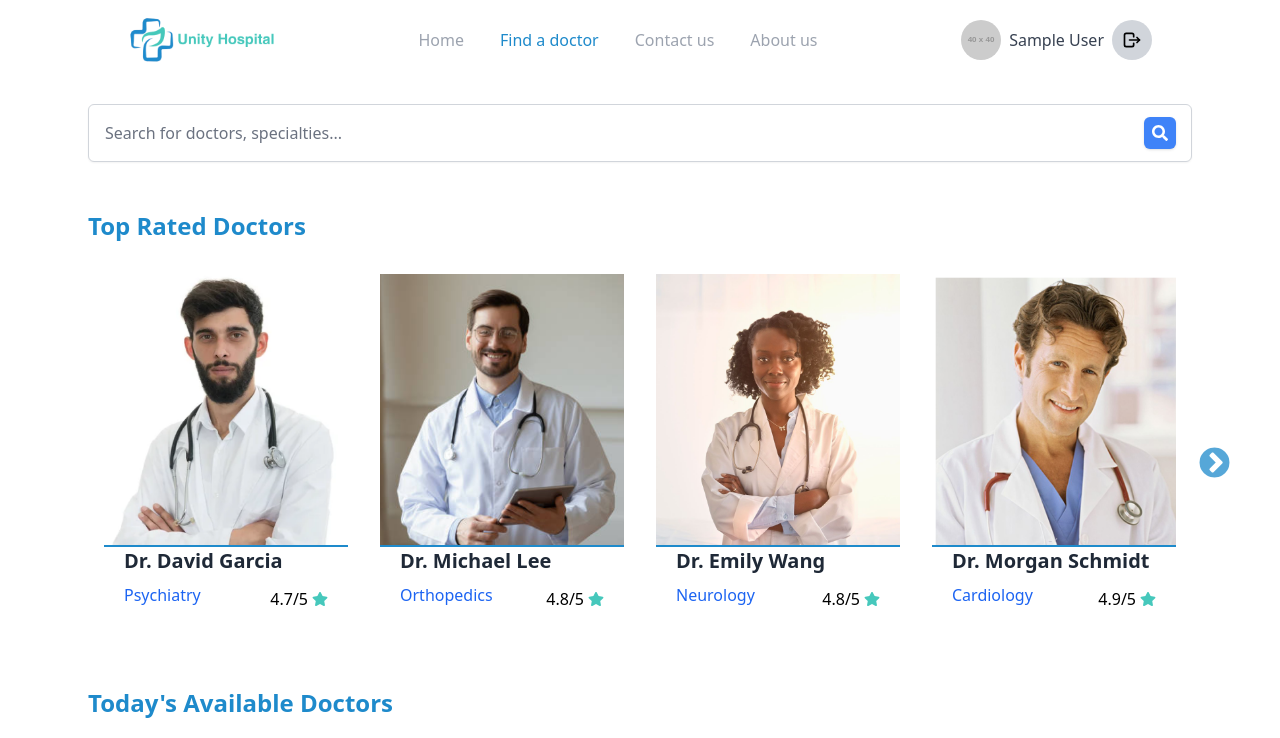
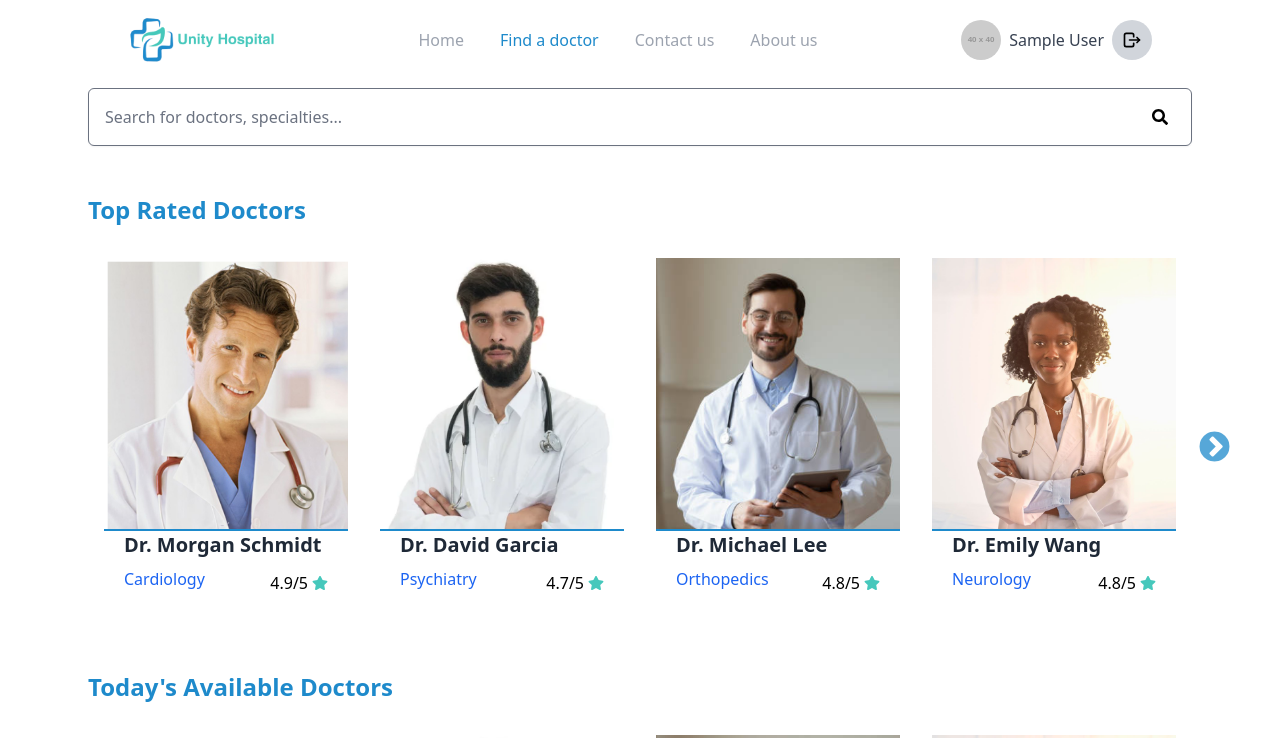
Before and after one commit to LEGENDARY-AHMED/Hospital, a React (Vite) app: page /#/Find-a-doctor in a window 1280 px wide. Shown: the top 738 px of the page. Built offline with nearby package versions, Linux system fonts and the light colour scheme; sample sign-in values are in the browser's storage.

Commit message:
added some thing

```diff
--- a/src/component/Change password/changePassword.jsx
+++ b/src/component/Change password/changePassword.jsx
@@ -19,7 +19,7 @@ const Change = () => {
         <title>Forgot Password - Unity Hospital</title>
       </Helmet>
 
-      <section className="flex flex-col items-center justify-center w-full min-h-screen px-4 lg:px-0">
+      <section className="flex flex-col items-center justify-center h-screen">
         <form className="flex flex-col text-center lg:pb-0 p-6 lg:p-12 border-2 lg:border-0 order-2 lg:order-1 w-full max-w-lg lg:max-w-none bg-white rounded-lg shadow-lg lg:shadow-none">
           <h1 className="text-3xl lg:text-5xl font-bold text-[#46C8BC] mb-4 lg:mb-6">
             Change Your Password
--- a/src/component/Contact/Contact.jsx
+++ b/src/component/Contact/Contact.jsx
@@ -15,7 +15,7 @@ export default function Contact() {
   };
   return (
     <>
-      <section className="my-16">
+      <section className="h-screen flex items-center">
         <div className="relative w-full ">
           <div className="relative z-10 flex flex-col md:flex-row justify-between items-center gap-3">
             <img
--- a/src/component/Doctorinfo/Doctorinfo.jsx
+++ b/src/component/Doctorinfo/Doctorinfo.jsx
@@ -17,14 +17,14 @@ export default function Doctorinfo() {
   }, [setSidebarOpen]);
   return (
     <>
-      <section className="mx-auto my-24 lg:mt-8 h-auto">
+      <section className="mx-auto my-24">
         <div className="lg:max-w-[70%] md:max-w-[90%] max-w-[90%] mx-auto bg-background-gradient rounded-lg  xl:flex lg:flex md:flex overflow-hidden">
           {/* Left Section - Image */}
           <div className="lg:w-2/5 md:p-0  px-2 py-5  relative flex flex-col justify-center items-center">
             <img
               src={img}
               alt="Doctor"
-              className="w-full object-cover   h-full rounded-md"
+              className="w-full object-cover border-cyan-200 border-2 border-r-0  h-full rounded-l-md "
             />{" "}
             <FaStar className="absolute indent-0 left-2 md:bottom-2 bottom-5 text-[5rem] text-[#46C8BC]" />
             <p className="absolute indent-0 md:bottom-8 bottom-11 text-2xl left-8 font-bold text-white ">
--- a/src/component/Field/Field.jsx
+++ b/src/component/Field/Field.jsx
@@ -72,7 +72,7 @@ export default function Field() {
   ];
   return (
     <>
-      <section className="overflow-hidden mt-5">
+      <section className="overflow-hidden mt-24">
         <div className="flex ">
           <div>
             <img
--- a/src/component/about/About.jsx
+++ b/src/component/about/About.jsx
@@ -14,7 +14,7 @@ const About = () => {
       <Helmet>
         <title>About - Unity Hospital</title>
       </Helmet>
-      <section className="w-[90%] mx-auto my-24 lg:mt-8 h-auto">
+      <section className="w-[90%] mx-auto my-24">
         <img
           src={img}
           className="w-full object-cover"
--- a/src/component/doctor/Doctor.jsx
+++ b/src/component/doctor/Doctor.jsx
@@ -71,26 +71,23 @@ const Doctor = () => {
     infinite: true,
     speed: 500,
     slidesToShow: 4,
-    slidesToScroll: 1,
-    autoplay: true,
-    autoplaySpeed: 4000,
-    prevArrow: null,
+    slidesToScroll: 4,
     responsive: [
       {
         breakpoint: 1280,
-        settings: { slidesToShow: 4 },
+        settings: { slidesToShow: 4, slidesToScroll: 4 },
       },
       {
         breakpoint: 1024,
-        settings: { slidesToShow: 3 },
+        settings: { slidesToShow: 3, slidesToScroll: 3 },
       },
       {
         breakpoint: 768,
-        settings: { slidesToShow: 2 },
+        settings: { slidesToShow: 2 , slidesToScroll: 2 },
       },
       {
         breakpoint: 640,
-        settings: { slidesToShow: 1 },
+        settings: { slidesToShow: 1 , slidesToScroll: 1 },
       },
     ],
   };
@@ -102,7 +99,7 @@ const Doctor = () => {
   );
 
   return (
-    <div className="my-16 lg:mt-0">
+    <div className="my-16">
       <div className="w-[90%] mx-auto p-6">
         <div className="relative mb-6">
           <input
@@ -110,12 +107,13 @@ const Doctor = () => {
             value={searchQuery}
             onChange={handleSearchChange}
             placeholder="Search for doctors, specialties..."
-            className="border border-gray-300 rounded-md p-4 w-full focus:outline-none focus:ring-2 focus:ring-blue-500 shadow-sm transition"
+            className="rounded-md p-4 w-full shadow-sm transition"
           />
+          {/* focus:border-gray-300  focus:outline-none focus:shadow-gray-300 */}
           <div className="absolute right-4 top-1/2 transform -translate-y-1/2">
             <button
               onClick={handleSearch}
-              className="bg-blue-500 text-white p-2 rounded-md shadow hover:bg-blue-600 transition flex items-center justify-center"
+              className="p-2 flex items-center justify-center"
             >
               <FaSearch />
             </button>
@@ -173,7 +171,7 @@ const Doctor = () => {
                 <Link to="/Doctor-Info" key={index} className="p-4">
                   <div className="relative bg-white pb-6 overflow-hidden group">
                     <div className="border-b-2 border-[#1e8acb] relative overflow-hidden">
-                      <div className="absolute bottom-0 top-0 left-0 right-0 group-hover:bg-gradient-to-t from-blue-700/100 via-gray-800/5 to-sky-100/5 transition-all duration-500 z-10"></div>
+                      <div className="absolute bottom-0 top-0 left-0 right-0 group-hover:bg-gradient-to-t from-blue-700/100 from-0% to-sky-100/5 to-25% transition-all duration-500 z-10"></div>
                       <img
                         src={doctor.img}
                         alt={doctor.name}
--- a/src/component/forgotten/Forgotten.jsx
+++ b/src/component/forgotten/Forgotten.jsx
@@ -46,7 +46,7 @@ const Forgotten = () => {
         <title>Forgot Password - Unity Hospital</title>
       </Helmet>
 
-      <section className="flex flex-col items-center justify-center w-full my-16 px-4 lg:px-0">
+      <section className="flex flex-col items-center justify-center h-screen">
         <form
           onSubmit={formik.handleSubmit}
           className="flex flex-col text-center lg:pb-5 p-6 lg:p-12 border-2 lg:border-0 order-2 lg:order-1 w-full max-w-lg lg:max-w-none bg-white rounded-lg shadow-lg lg:shadow-none"
--- a/src/component/navbar/Navbar.jsx
+++ b/src/component/navbar/Navbar.jsx
@@ -38,7 +38,7 @@ const NavbarComponent = () => {
   return (
     <>
       {isSidebarOpen ? (
-        <nav className="dark:bg-gray-900 bg-white fixed lg:relative w-full z-20 top-0 start-0">
+        <nav className="dark:bg-gray-900 bg-white fixed w-full z-20 top-0 start-0">
           <div className="flex flex-wrap items-center justify-between w-[80%] mx-auto py-4">
             <Link to="/Home">
               <img src={Logo} className="h-12" alt="Logo" />
```
